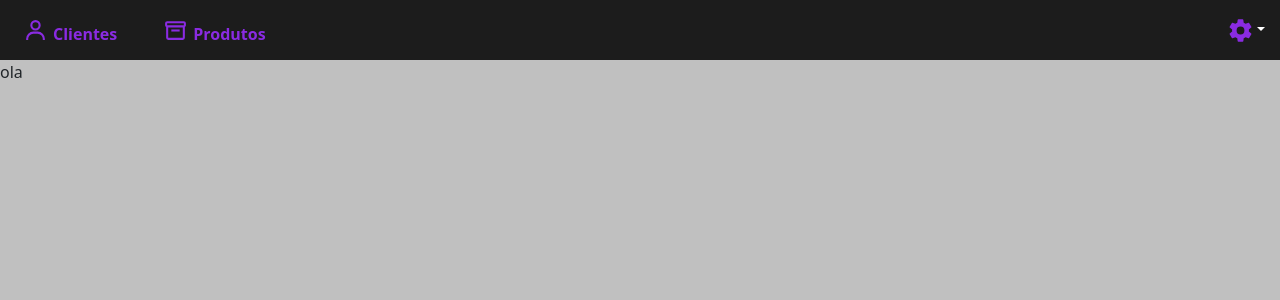
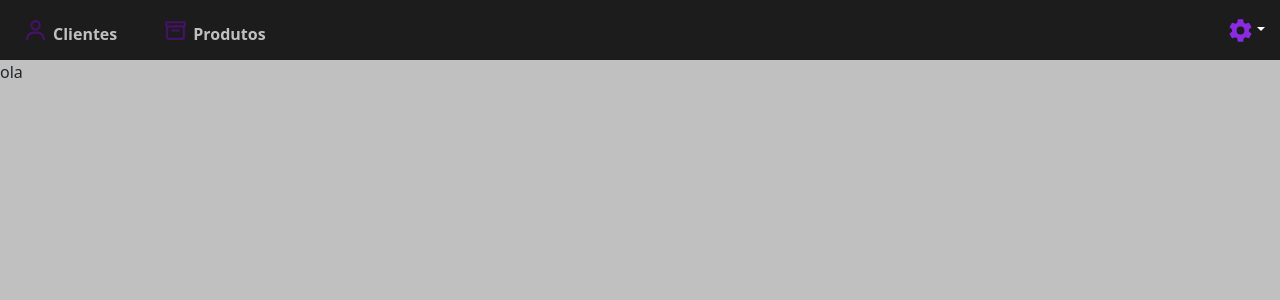
Before and after one commit to EriksJunior/Project_Nota, a React (Vite) app: page / in a window 1280 px wide. Shown: the top 300 px of the page. Built offline with nearby package versions, Linux system fonts and the light colour scheme.

Commit message:
feat: ajustado icons

```diff
--- a/src/components/Cliente/index.tsx
+++ b/src/components/Cliente/index.tsx
@@ -1,7 +1,6 @@
 import { useState } from 'react';
-import { BiUser } from "react-icons/bi";
 
-import { ButtonBt } from '../Styles/bootstrap';
+import { ButtonBt, IconBiUser } from '../Styles/bootstrap';
 import { Col, Form, Offcanvas, Button } from 'react-bootstrap';
 import { ContentIcon, Text } from '../Styles/general';
 
@@ -13,9 +12,9 @@ export function ClientModal() {
 
   return (
     <>
-      <ButtonBt variant="outiline-ligth"  onClick={handleShow}>
+      <ButtonBt variant="outiline-ligth" onClick={handleShow}>
       <ContentIcon style={{ paddingRight: '5px' }} >
-          <BiUser size={25} />
+          <IconBiUser className='icon' size={25}/>
         </ContentIcon>
         <Text>
           Clientes
--- a/src/components/Products/index.tsx
+++ b/src/components/Products/index.tsx
@@ -1,7 +1,6 @@
 import { useState } from 'react';
-import { BiBox } from "react-icons/bi";
 
-import { ButtonBt } from '../Styles/bootstrap';
+import { ButtonBt, IconBiBox } from '../Styles/bootstrap';
 import { Form, Offcanvas, Button } from 'react-bootstrap';
 import FloatingLabel from 'react-bootstrap/FloatingLabel';
 import { ContentIcon, Text } from '../Styles/general';
@@ -16,7 +15,7 @@ export function ProductsModal() {
     <>
       <ButtonBt variant="outiline-ligth" onClick={handleShow}>
       <ContentIcon style={{ paddingRight: '5px' }}>
-          <BiBox size={25} />
+          <IconBiBox className='icon' size={25} />
         </ContentIcon>
         <Text>
           Produtos
--- a/src/components/Styles/bootstrap.ts
+++ b/src/components/Styles/bootstrap.ts
@@ -1,9 +1,18 @@
 import { Button, Dropdown } from "react-bootstrap";
+import { BiBox, BiUser } from "react-icons/bi";
 import styled from "styled-components";
+
+export const IconBiBox = styled(BiBox)`
+color: #461269;
+`
+
+export const IconBiUser = styled(BiUser)`
+color: #461269;
+`
 
 export const ButtonBt = styled(Button) `
   background-color: transparent	;
-  color: #8A2BE2;
+  color: #c0c0c0;
   outline: none;
   font-weight: bold;
   width: auto;
@@ -11,7 +20,11 @@ export const ButtonBt = styled(Button) `
 
   &:hover {
     border-bottom: solid 2px #9d74e0;
-    color: #9d74e0;
+    color: white;
+  }
+
+  &:hover .icon {
+    color: #8A2BE2;
   }
   `
 
--- a/src/components/Styles/general.ts
+++ b/src/components/Styles/general.ts
@@ -5,5 +5,5 @@ export const ContentIcon = styled.div`
 `
 
 export const Text = styled.div`
-  margin-top: 5px
+  margin-top: 5px;
 `
```
